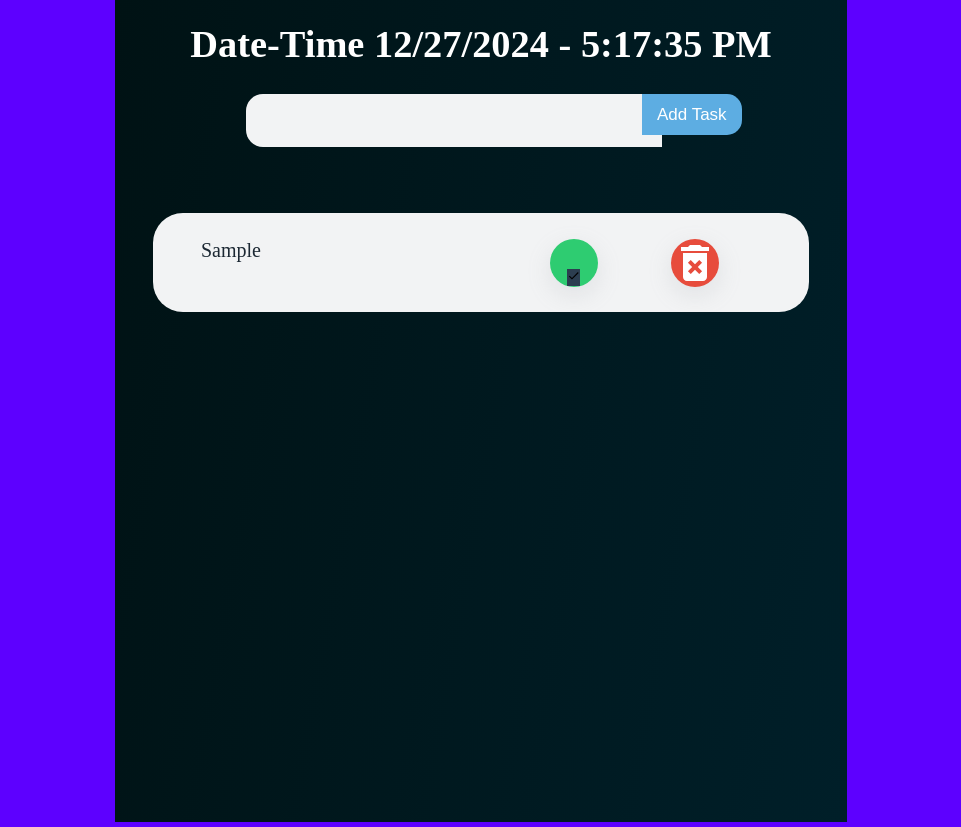
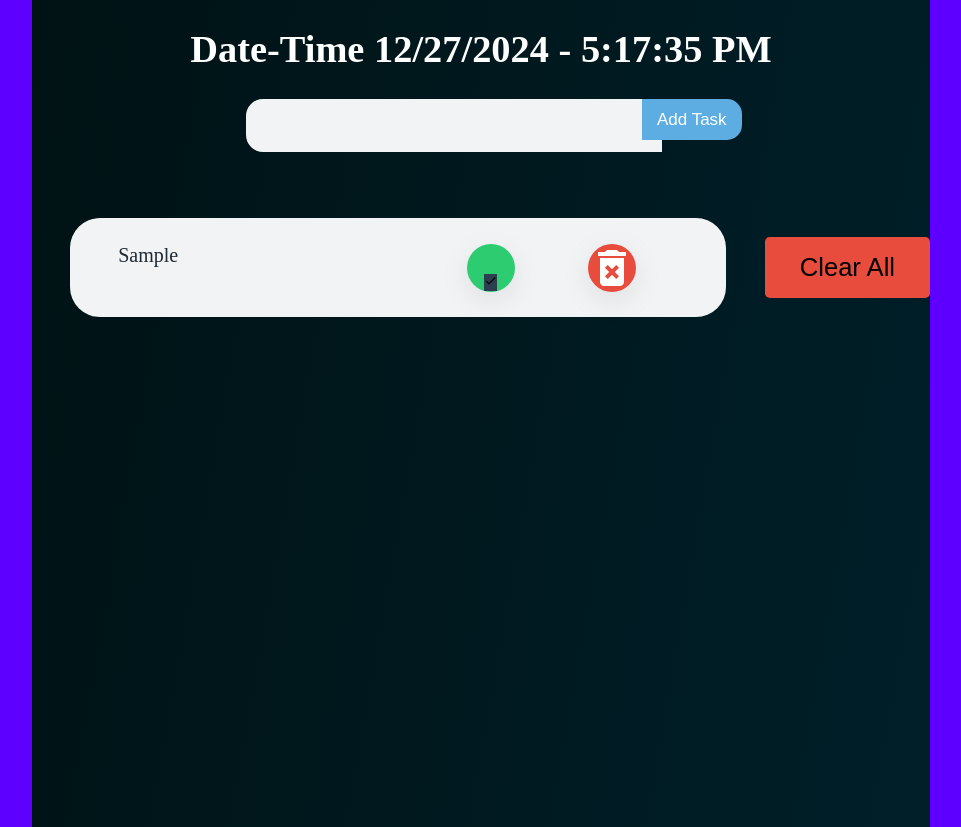
Before and after one commit to akshaythappar/React, a React (Vite) app in the folder react-thapa/: page / in a window 1280 px wide. Both pictures are taken after typing "Sample" into the empty fields and a click on the button "Add Task". Shown: the whole page, without its empty margins (159-1120 px from the left). Built offline with nearby package versions, Linux system fonts and the light colour scheme.

Commit message:
adding delete functionality

```diff
--- a/react-thapa/src/components/Projects/ToDoApp/Todo.jsx
+++ b/react-thapa/src/components/Projects/ToDoApp/Todo.jsx
@@ -56,6 +56,14 @@
        },[]);
       // we have to use this clearnup function to avoid the memeory leak useeffect provide the clean up funciton
 
+      const handleDeleteTodo = (value)=>{
+       const updatedTask = task.filter((curTask)=>curTask!=value);
+       setTask(updatedTask);
+      }
+
+      const handleClearButton = () =>{
+        setTask([]);
+      }
     return (
         <section className="todo-container">
             <header>
@@ -87,12 +95,18 @@
                         <MdCheck />
                         </button>
                         </button>
-                        <button className="delete-btn">
+                        {/* <button className="delete-btn" onClick={handleDeleteTodo(index)}></button> */}
+                        {/* in the above line we can't pass the funciton like this if we have arguments to pass in the function this function will call automaticalyy without clcking the button to corerct this we will pass the callback funciton as specified in the below line"call me back" */}
+                        <button className="delete-btn" onClick={()=>handleDeleteTodo(curTask)}>
                         <MdDeleteForever />
                         </button>
                         </li>
                     })}
                 </ul>
+
+                <section>
+                    <button className="clear-btn" onClick={handleClearButton}>Clear All</button>
+                </section>
             </section>
         </section>
     )
```
